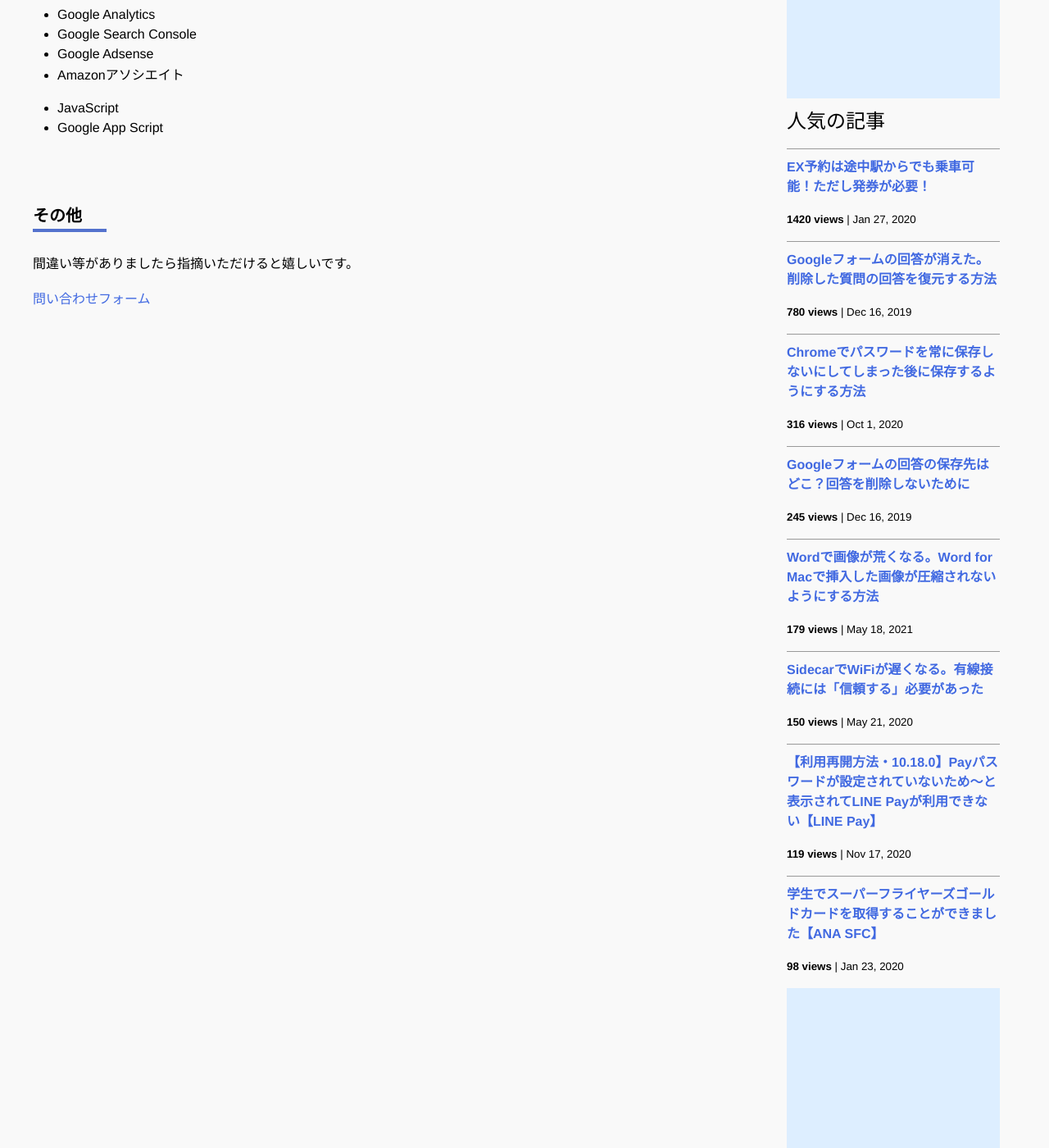
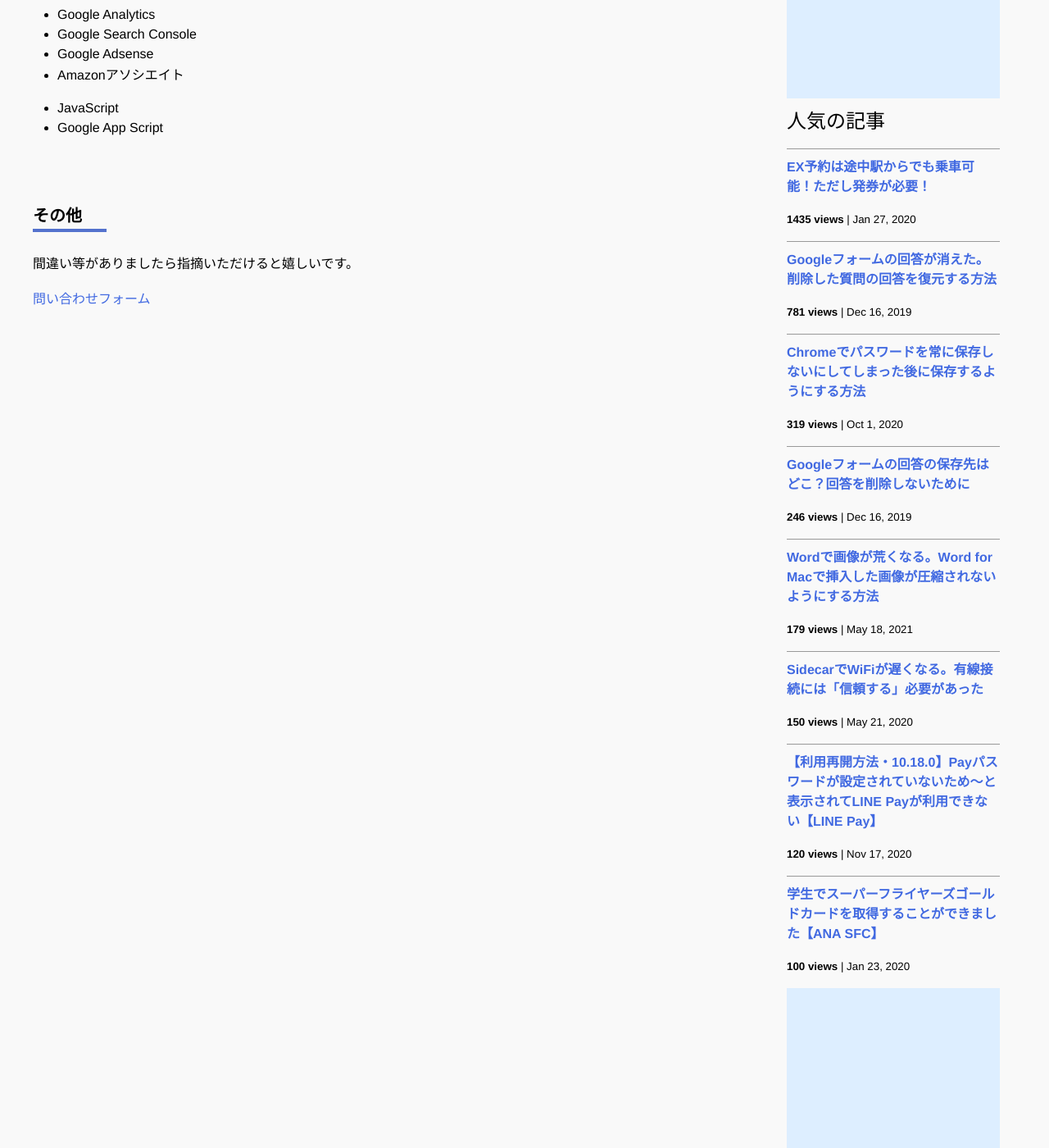
Before and after one commit to iwanaminami/shoyaiwaname, a Jekyll site: the page built from about.markdown, in a window 1280 px wide and 1400 px high, scrolled down 693 px. Shown: the whole window at 82% size. Built offline with Jekyll 4.4.1, drawn with Linux system fonts in a browser that asks for light colours; nearby versions of some CDN libraries; comment, search, counter and statistics services are not loaded.

Commit message:
a new commit message

```diff
--- a/_data/popularposts.yml
+++ b/_data/popularposts.yml
@@ -1,17 +1,17 @@
 side:
-  - view: 1420
+  - view: 1435
     url: /2020/01/27/ex-rideontheway.html
-  - view: 780
+  - view: 781
     url: /2019/12/16/restore-googleform.html
-  - view: 316
+  - view: 319
     url: /2020/10/01/googlepassword.html
-  - view: 245
+  - view: 246
     url: /2019/12/16/googleform-answers.html
   - view: 179
     url: /2021/05/18/image-compression-word.html
   - view: 150
     url: /2020/05/21/sidecar-via-cable.html
-  - view: 119
+  - view: 120
     url: /2020/11/17/linepay.html
-  - view: 98
+  - view: 100
     url: /2020/01/23/sfcgold.html
```
